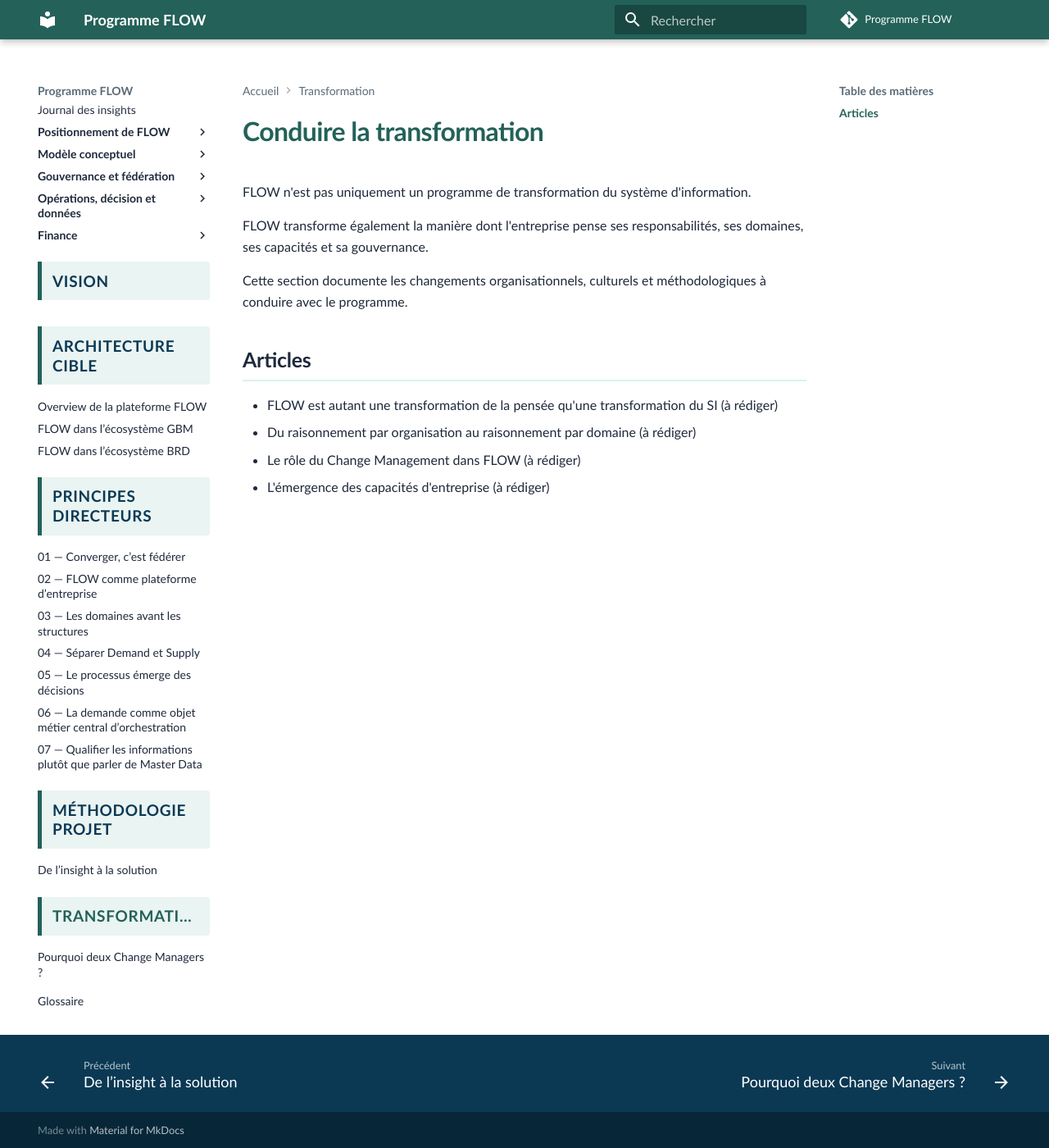
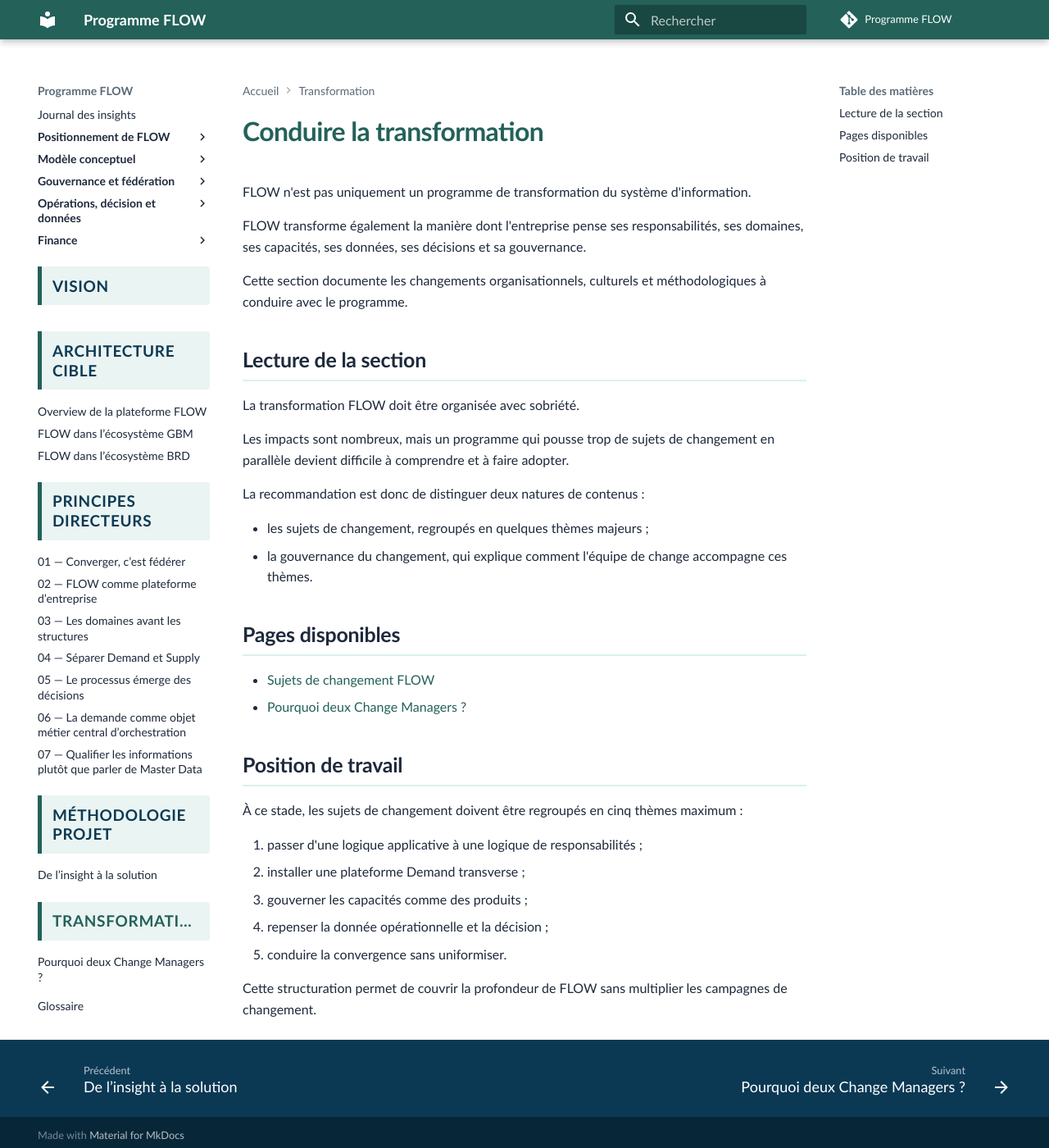
Before and after one commit to laurent-sintes/FLOW-Program, an MkDocs documentation site: the page built from docs/transformation/index.md, in a window 1280 px wide and 1400 px high. Shown: the whole window at 82% size. Built offline with MkDocs 1.6.1 and Material for MkDocs 9.7.7, drawn with Linux system fonts in a browser that asks for light colours; comment, search, counter and statistics services are not loaded.

Commit message:
Reorganize transformation section around change topics

```diff
--- a/docs/transformation/index.md
+++ b/docs/transformation/index.md
@@ -2,13 +2,34 @@
 
 FLOW n'est pas uniquement un programme de transformation du système d'information.
 
-FLOW transforme également la manière dont l'entreprise pense ses responsabilités, ses domaines, ses capacités et sa gouvernance.
+FLOW transforme également la manière dont l'entreprise pense ses responsabilités, ses domaines, ses capacités, ses données, ses décisions et sa gouvernance.
 
 Cette section documente les changements organisationnels, culturels et méthodologiques à conduire avec le programme.
 
-## Articles
+## Lecture de la section
 
-- FLOW est autant une transformation de la pensée qu'une transformation du SI (à rédiger)
-- Du raisonnement par organisation au raisonnement par domaine (à rédiger)
-- Le rôle du Change Management dans FLOW (à rédiger)
-- L'émergence des capacités d'entreprise (à rédiger)
+La transformation FLOW doit être organisée avec sobriété.
+
+Les impacts sont nombreux, mais un programme qui pousse trop de sujets de changement en parallèle devient difficile à comprendre et à faire adopter.
+
+La recommandation est donc de distinguer deux natures de contenus :
+
+- les sujets de changement, regroupés en quelques thèmes majeurs ;
+- la gouvernance du changement, qui explique comment l'équipe de change accompagne ces thèmes.
+
+## Pages disponibles
+
+- [Sujets de changement FLOW](sujets-de-changement.md)
+- [Pourquoi deux Change Managers ?](pourquoi-deux-change-managers.md)
+
+## Position de travail
+
+À ce stade, les sujets de changement doivent être regroupés en cinq thèmes maximum :
+
+1. passer d'une logique applicative à une logique de responsabilités ;
+2. installer une plateforme Demand transverse ;
+3. gouverner les capacités comme des produits ;
+4. repenser la donnée opérationnelle et la décision ;
+5. conduire la convergence sans uniformiser.
+
+Cette structuration permet de couvrir la profondeur de FLOW sans multiplier les campagnes de changement.
```
